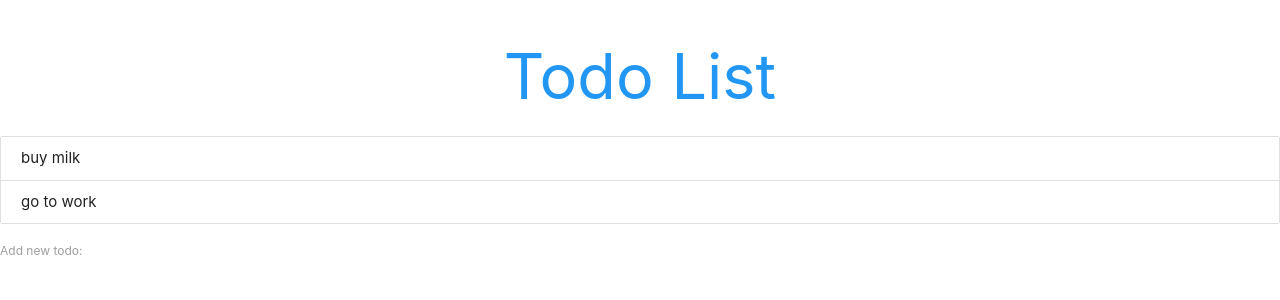
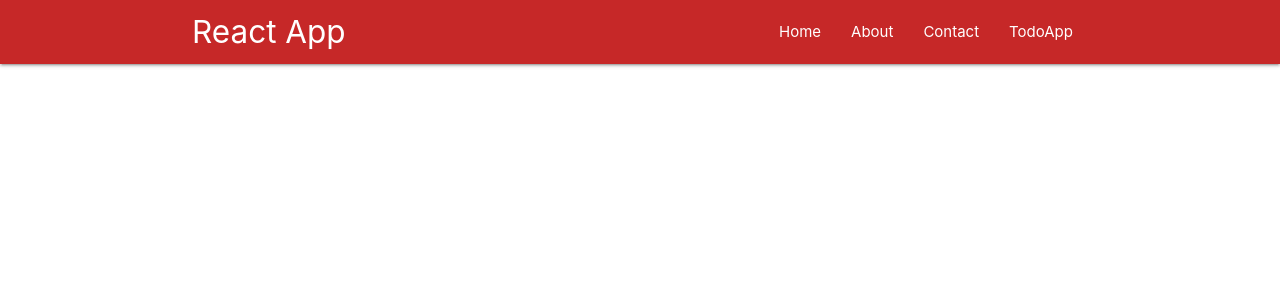
Before and after one commit to adrian-glowienka/redux-training, a React (Create React App) app: page /todolist in a window 1280 px wide. Shown: the top 300 px of the page. Built offline with nearby package versions, Linux system fonts and the light colour scheme.

Commit message:
add navbar component

```diff
--- a/src/App.js
+++ b/src/App.js
@@ -1,40 +1,14 @@
 import React from 'react';
-import Todos from './components/Todos'
-import AddTodo from './components/AddTodo'
+import Navbar from './components/Navbar';
 
 class App extends React.Component {
-  state = {
-    todos: [
-      {id:1, content: 'buy milk'},
-      {id:2, content: 'go to work'}
-    ]
-  }
-
-  deleteTodo = (id) => {
-    const todos = this.state.todos.filter(todo => {
-      return todo.id !== id
-    });
-    this.setState({
-      todos
-    })
-  }
-  addTodo = (todo) => {
-    todo.id = Math.random();
-    let todos  = [...this.state.todos, todo];
-    this.setState({
-      todos
-    })
-  }
-  render() {
+  render(){
     return (
       <div className="App">
-        <h1 className="center blue-text">Todo List</h1>
-        <Todos todos={this.state.todos} deleteTodo={this.deleteTodo}/>
-        <AddTodo addTodo={this.addTodo}/>
+        <Navbar />
       </div>
     )
   }
-
 }
 
 export default App;
--- /dev/null
+++ b/src/components/Navbar.js
@@ -0,0 +1,19 @@
+import React from 'react';
+
+const Navbar = () => {
+    return (
+        <nav className="nav-wrapper red darken-3">
+            <div className="container">
+                <a className="brand-logo">React App</a>
+                <ul className="right">
+                    <li><a href="/">Home</a></li>
+                    <li><a href="/about">About</a></li>
+                    <li><a href="/contact">Contact</a></li>
+                    <li><a href="/">TodoApp</a></li>
+                </ul>
+            </div>
+        </nav>
+    )
+}
+
+export default Navbar;
```
Also changed, not shown: src/components/About.js (added, +12 -0 lines), src/components/Contact.js (added, +12 -0 lines), src/components/Home.js (added, +12 -0 lines), src/components/Todolist.js (added, +40 -0 lines).
